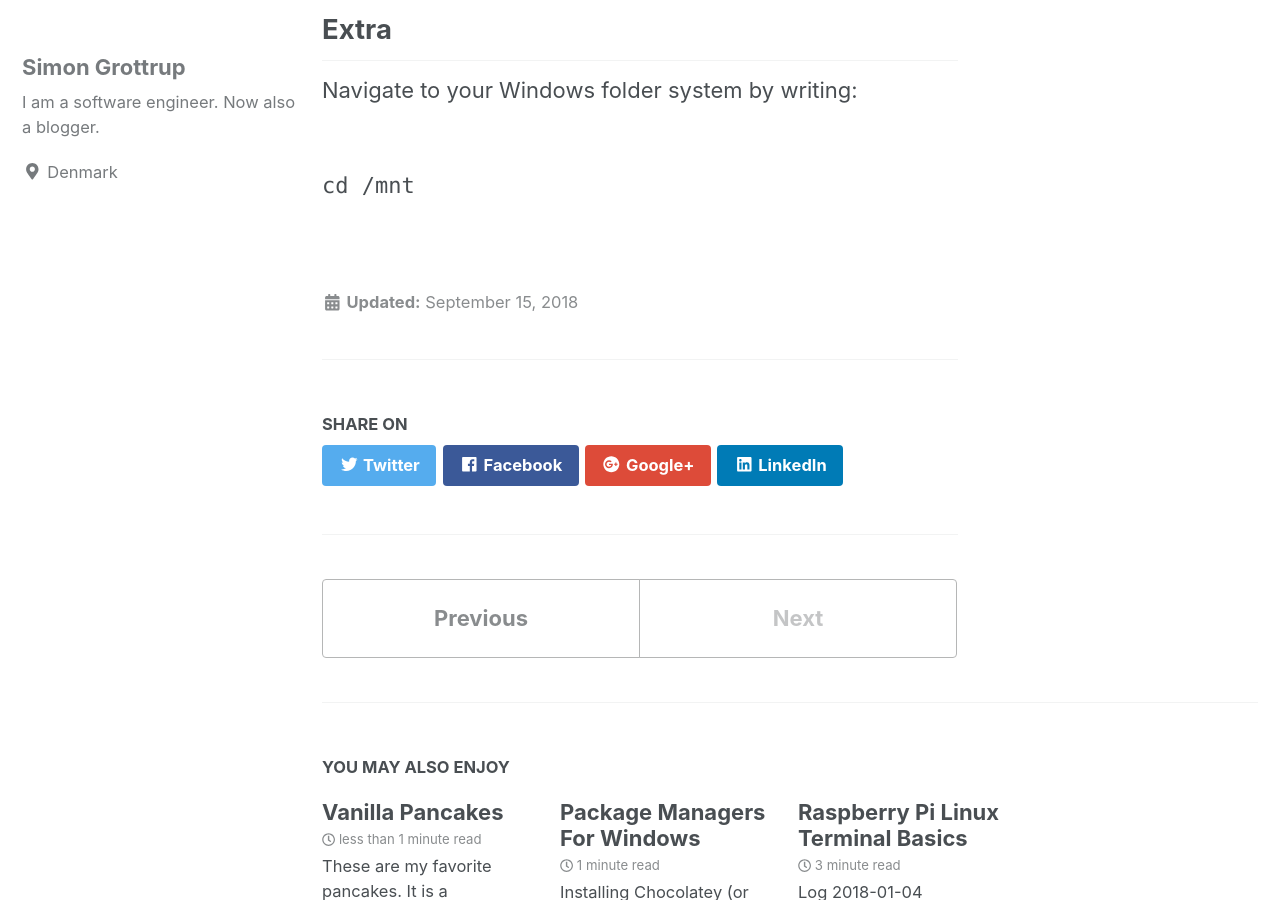
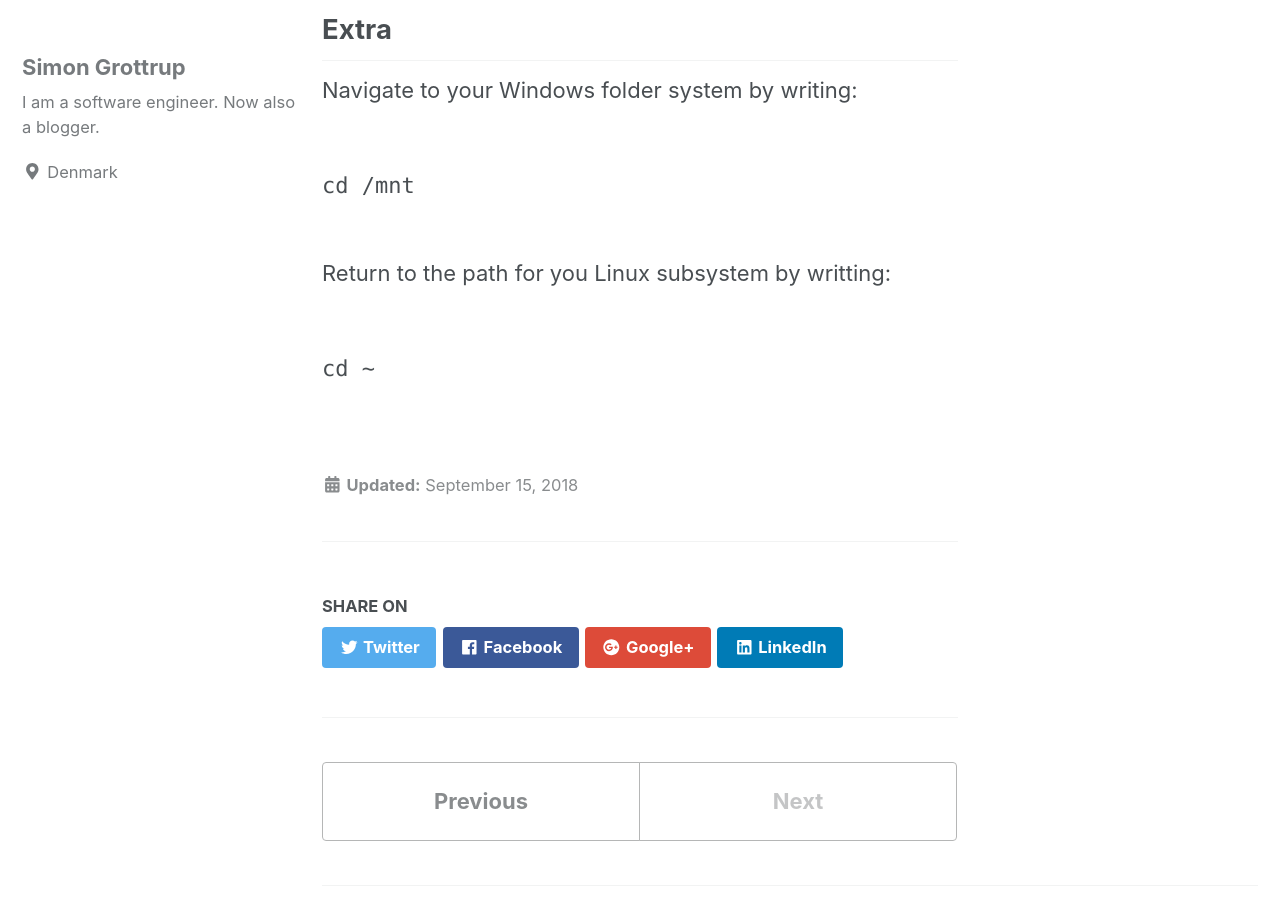
Before and after one commit to grottrup/grottrup.github.io, a Jekyll site: the page built from _posts/2018-09-15-Getting-WSL.md, in a window 1280 px wide and 900 px high, scrolled down 909 px. Built offline with Jekyll 4.4.1, drawn with Linux system fonts in a browser that asks for light colours; nearby versions of some CDN libraries.

Commit message:
Update 2018-09-15-Getting-WSL.md

````diff
--- a/_posts/2018-09-15-Getting-WSL.md
+++ b/_posts/2018-09-15-Getting-WSL.md
@@ -29,3 +29,11 @@ Navigate to your Windows folder system by writing:
 cd /mnt
 
 ```
+
+Return to the path for you Linux subsystem by writting:
+
+``` Bash
+
+cd ~
+
+```
````
